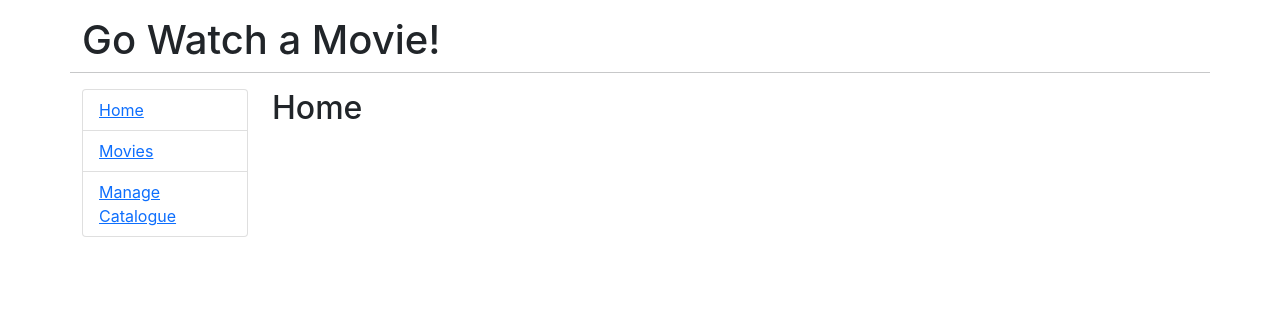
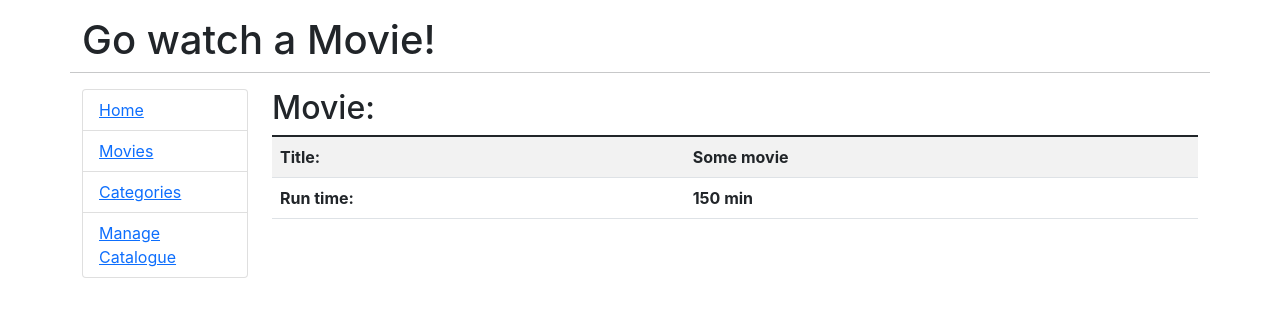
Before and after one commit to XixianWasTaken/Movies_Application, a React (Create React App) app: page /movies/1 in a window 1280 px wide. Shown: the top 316 px of the page. Built offline with nearby package versions, Linux system fonts and the light colour scheme.

Commit message:
frontend build

```diff
--- a/package.json
+++ b/package.json
@@ -8,7 +8,7 @@
     "@testing-library/user-event": "^13.5.0",
     "react": "^17.0.2",
     "react-dom": "^17.0.2",
-    "react-router-dom": "^6.2.1",
+    "react-router-dom": "^5.3.0",
     "react-scripts": "5.0.0",
     "web-vitals": "^2.1.4"
   },
--- a/src/App.js
+++ b/src/App.js
@@ -1,47 +1,98 @@
 import React, { Fragment } from "react"
-import { HashRouter as Router, Routes, Route, Link } from 'react-router-dom'
+import { BrowserRouter as Router, Switch, Route, Link } from 'react-router-dom'
 import Movies from "./components/Movies"
 import Home from "./components/Home"
 import Admin from "./components/Admin"
+import { useParams } from "react-router-dom"
+import { useRouteMatch } from "react-router-dom"
+import Categories from "./components/Categories"
+import OneMovie from "./components/OneMovie"
 
 export default function App() {
   return (
     <Router>
       <div className="container">
+
         <div className="row">
           <h1 className="mt-3">
-            Go Watch a Movie!
+            Go watch a Movie!
           </h1>
           <hr className="mb-3"></hr>
         </div>
 
         <div className="row">
-          <div className='col-md-2'>
+          <div className="col-md-2">
             <nav>
+              <ul className="list-group">
+                <li className="list-group-item">
+                  <Link to = '/'>Home</Link>
+                </li>
 
-              <ul className='list-group'>
-                <li className='list-group-item'>
-                  <Link to="/">Home</Link>
+                <li className="list-group-item">
+                  <Link to = '/movies'>Movies</Link>
                 </li>
-                <li className='list-group-item'>
-                  <Link to="/movies">Movies</Link>
+
+                <li className="list-group-item">
+                  <Link to = '/by-category'>Categories</Link>
                 </li>
-                <li className='list-group-item'>
-                  <Link to="/admin">Manage Catalogue</Link>
+
+                <li className="list-group-item">
+                  <Link to = '/admin'>Manage Catalogue</Link>
                 </li>
+
               </ul>
             </nav>
           </div>
 
-          <div className='col-md-10'>
-            <Routes>
-              <Route exact path="/movies" element={<Movies />} />
-              <Route exact path="/admin" element={<Admin />} />
-              <Route exact path="/" element={<Home />} />
-            </Routes>
+          <div className="col-md-10">
+            <Switch>
+              <Route path='/movies/:id' component={OneMovie} />
+
+
+              <Route path='/movies'>
+                <Movies />
+              </Route>
+              <Route exact path='/by-category'>
+                <CategoryPage />
+              </Route>
+
+              <Route
+              exact
+              path = '/by-category/drama'
+              render={(props) => <Categories {...props} title= {`Drama`} />}
+              />
+
+              <Route
+              exact
+              path = '/by-category/comedy'
+              render={(props) => <Categories {...props} title= {`Comedy`} />}
+              />
+
+              <Route path='/admin'>
+                <Admin />
+              </Route>
+              <Route path='/'>
+                <Home />
+              </Route>
+            </Switch>
           </div>
         </div>
       </div>
     </Router>
-  );
+  )
 }
+
+
+
+function CategoryPage() {
+  let{ path, url } = useRouteMatch()
+  return (
+    <div>
+      <h2>Categories</h2>
+      <ul>
+        <li><Link to = {`${path}/drama`}>Drama</Link></li>
+        <li><Link to = {`${path}/comedy`}>Comedy</Link></li>
+      </ul>
+    </div>
+  )
+}
--- /dev/null
+++ b/src/components/Categories.js
@@ -0,0 +1,7 @@
+import React, { Component } from "react"
+
+export default class Categories extends Component {
+    render() {
+        return <h2>Category: {this.props.title} </h2>
+    }
+}
--- a/src/components/Home.js
+++ b/src/components/Home.js
@@ -4,7 +4,7 @@ export default class Home extends Component {
 
     render() {
         return (
-            <h2>Home</h2>
+            <h2>This is home page</h2>
         )
     }
 }
--- a/src/components/Movies.js
+++ b/src/components/Movies.js
@@ -1,10 +1,32 @@
-import React, {Component} from "react";
+import React, {Component, Fragment} from "react";
+import { Link } from 'react-router-dom'
+export default class Movies extends Component {
 
-export default class Movies extends Component {
+    state = {movies: []}
+
+    componentDidMount() {
+        this.setState({
+            movies:[
+                {id: 1, title: "Spider Man", runtime: 142},
+                {id: 2, title: "Iron Man", runtime: 182},
+                {id: 3, title: "Bat Man", runtime: 144},
+            ]
+        })
+    }
 
     render() {
         return (
-            <h2>Choose a movie</h2>
+            <Fragment>
+                <h2>Choose a movie</h2>
+
+                <ul>
+                    {this.state.movies.map( (m) =>
+                        <li key = {m.id}>
+                            <Link to={`/movies/${m.id}`}>{m.title}</Link>
+                        </li>
+                    )}
+                </ul>
+            </Fragment>
         )
     }
 }
--- /dev/null
+++ b/src/components/OneMovie.js
@@ -0,0 +1,36 @@
+import React, { Component, Fragment } from 'react'
+
+export default class OneMovie extends Component {
+    state = { movie: {} }
+
+    componentDidMount() {
+        this.setState({movie: {
+            id: this.props.match.params.id,
+            title:"Some movie",
+            runtime: '150',
+        }})
+    }
+
+    render() {
+        return (
+            <Fragment>
+                <h2>Movie: {this.state.movie.titl}</h2>
+
+                <table className='table table-comapact table-striped'>
+                    <thead></thead>
+                    <tbody>
+                        <tr>
+                            <td><strong>Title:</strong></td>
+                            <td><strong>{this.state.movie.title}</strong></td>
+                        </tr>
+
+                        <tr>
+                            <td><strong>Run time:</strong></td>
+                            <td><strong>{this.state.movie.runtime} min</strong></td>
+                        </tr>
+                    </tbody>
+                </table>
+            </Fragment>
+        )
+    }
+}
```
Also changed, not shown: 1 other file (tests, documents, lock files or other folders).
